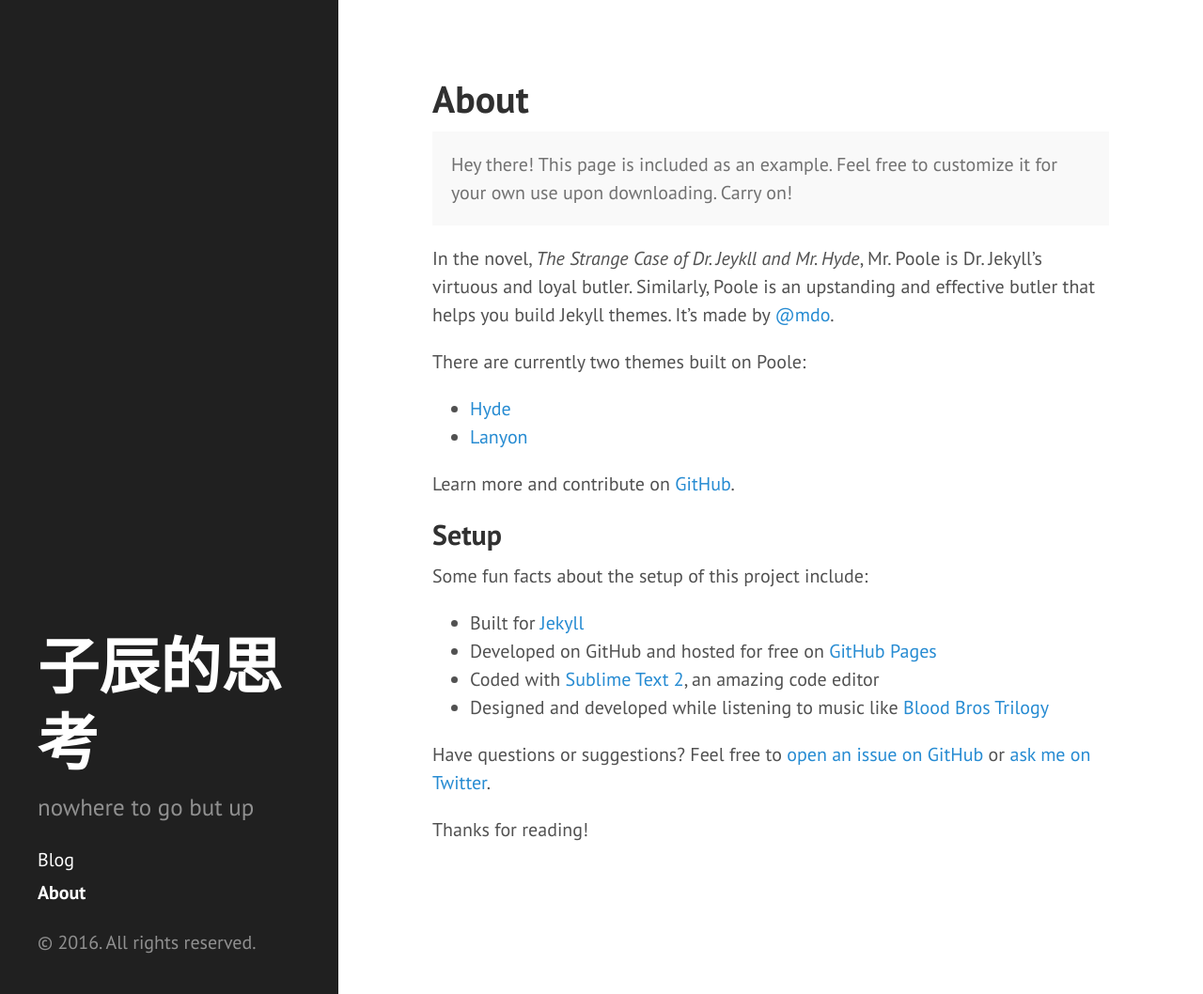
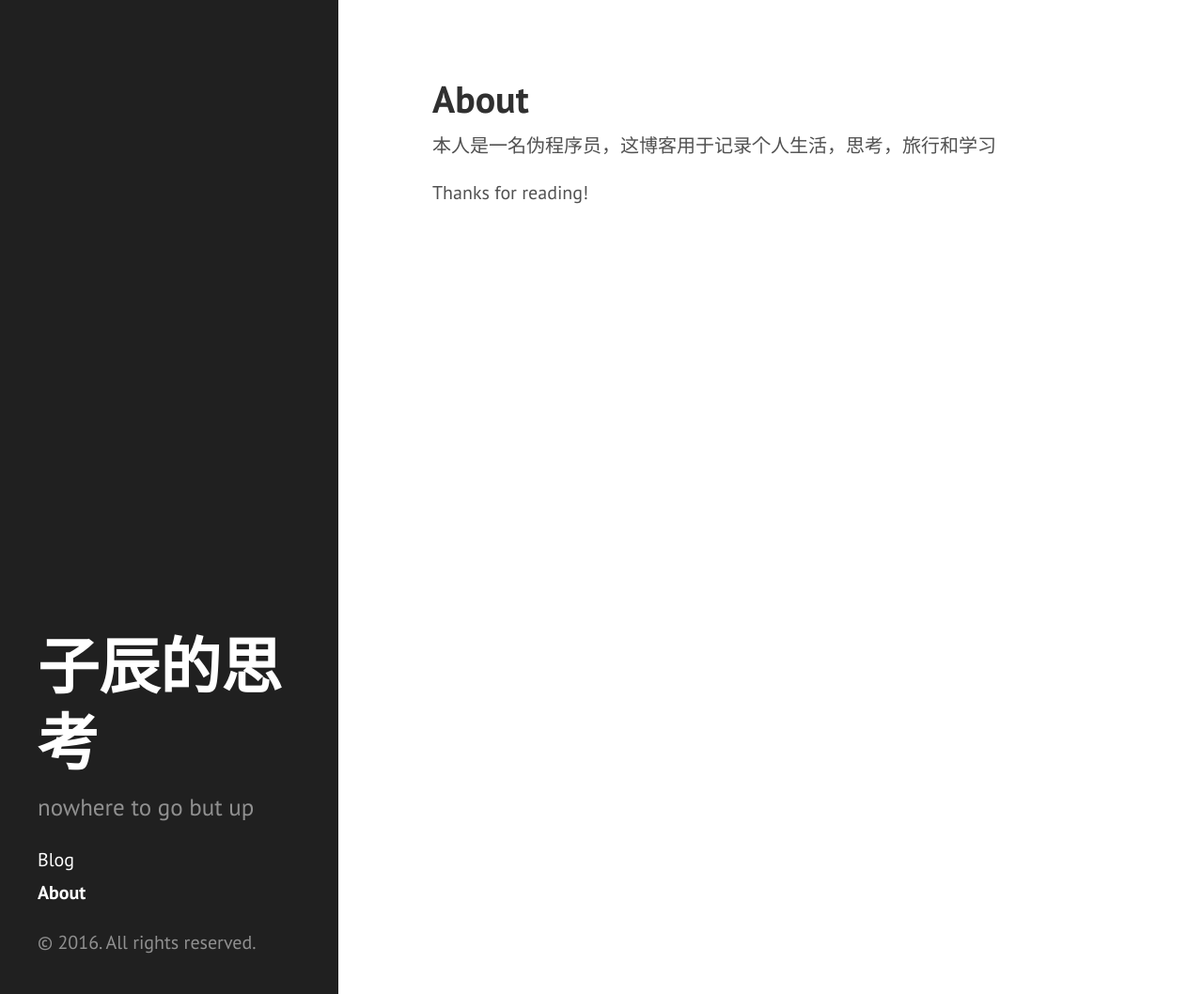
Before and after one commit to Zzzzson/myPage, a Jekyll site: the page built from about.md, in a window 1280 px wide and 1058 px high. Shown: the whole window at 94% size. Built offline with Jekyll 4.4.1, drawn with Linux system fonts in a browser that asks for light colours.

Commit message:
create blog

```diff
--- a/about.md
+++ b/about.md
@@ -3,28 +3,11 @@ layout: page
 title: About
 ---
 
-<p class="message">
+<!--<p class="message">
   Hey there! This page is included as an example. Feel free to customize it for your own use upon downloading. Carry on!
-</p>
+</p>-->
 
-In the novel, *The Strange Case of Dr. Jeykll and Mr. Hyde*, Mr. Poole is Dr. Jekyll's virtuous and loyal butler. Similarly, Poole is an upstanding and effective butler that helps you build Jekyll themes. It's made by [@mdo](https://twitter.com/mdo).
+本人是一名伪程序员，这博客用于记录个人生活，思考，旅行和学习
 
-There are currently two themes built on Poole:
-
-* [Hyde](http://hyde.getpoole.com)
-* [Lanyon](http://lanyon.getpoole.com)
-
-Learn more and contribute on [GitHub](https://github.com/poole).
-
-## Setup
-
-Some fun facts about the setup of this project include:
-
-* Built for [Jekyll](http://jekyllrb.com)
-* Developed on GitHub and hosted for free on [GitHub Pages](https://pages.github.com)
-* Coded with [Sublime Text 2](http://sublimetext.com), an amazing code editor
-* Designed and developed while listening to music like [Blood Bros Trilogy](https://soundcloud.com/maddecent/sets/blood-bros-series)
-
-Have questions or suggestions? Feel free to [open an issue on GitHub](https://github.com/poole/issues/new) or [ask me on Twitter](https://twitter.com/mdo).
 
 Thanks for reading!
```
Also changed, not shown: _posts/2016-01-24-我眼中的《把信送给加西亚》一书.md (added, +10 -0 lines), public/ADE5F20A-F016-4DE9-98D5-81C3D7FEE98A.png (added).
